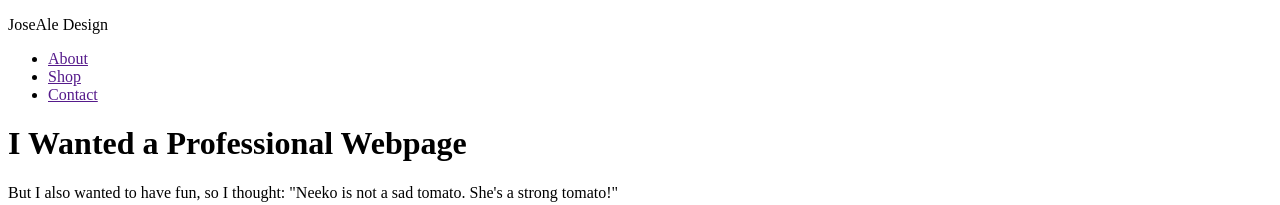
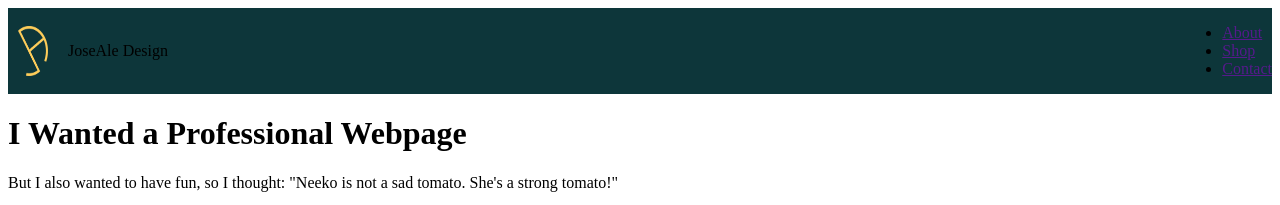
Before and after one commit to YenciDP/Neeko-Webpage, a plain HTML site: page index.html in a window 1280 px wide. Shown: the top 205 px of the page. Drawn offline with Linux system fonts and the light colour scheme.

Commit message:
change html div tag to header, main and footer. Add new emote to images

```diff
--- a/index.html
+++ b/index.html
@@ -9,9 +9,9 @@
 </head>
 
 <body>
-  <div class="header">
+  <header>
     <div class="left">
-
+      <img src="./images/logo.png" alt="JoseAle Design logo">
       <p>JoseAle Design</p>
     </div>
 
@@ -23,9 +23,9 @@
       </ul>
     </div>
 
-  </div>
+  </header>
 
-  <div class="content">
+  <main>
 
     <div class="intro">
 
@@ -63,7 +63,7 @@
         </div>
 
         <div class="card">
-          <img src="./images/emote 4.jpg" alt="">
+          <img src="./images/emote 4.png" alt="">
           <a href=""></a>
         </div>
 
@@ -91,11 +91,11 @@
 
     </div>
 
-  </div>
+  </main>
 
-  <div class="footer">
+  <footer>
     <p>Copyright © The Odin Project 2023</p>
-  </div>
+  </footer>
 
 </body>
 
--- a/style.css
+++ b/style.css
@@ -0,0 +1,18 @@
+header img{
+  width: 30px;;
+}
+
+header{
+  background-color: #0d363a ;
+  display: flex;
+  justify-content: space-between;
+  align-items: center;
+  padding:0;
+  margin: 0;;
+}
+
+header .left{
+  display: flex;
+  gap: 20px;
+  padding-left: 10px;
+}
```
Also changed, not shown: images/emote 4.png (added).
